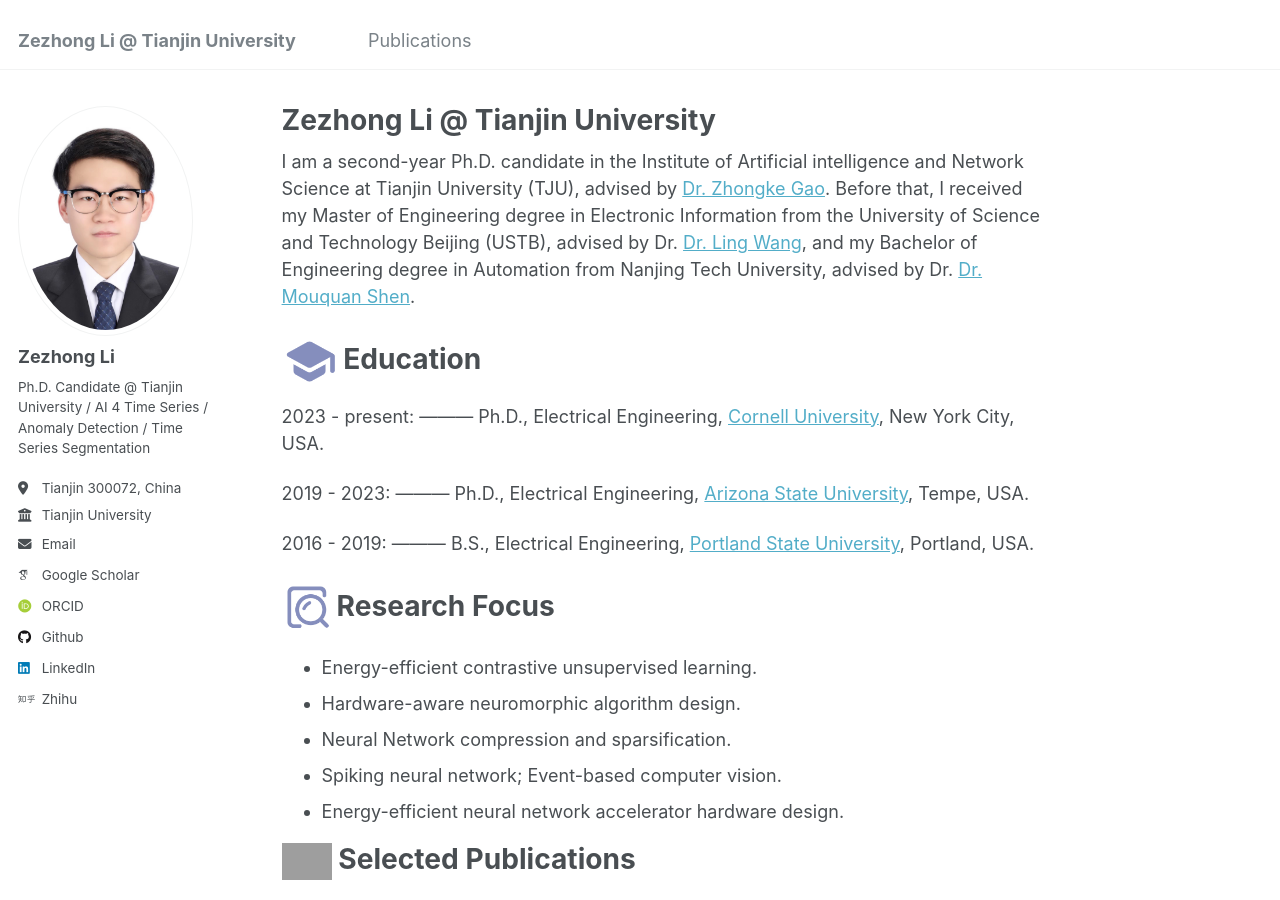
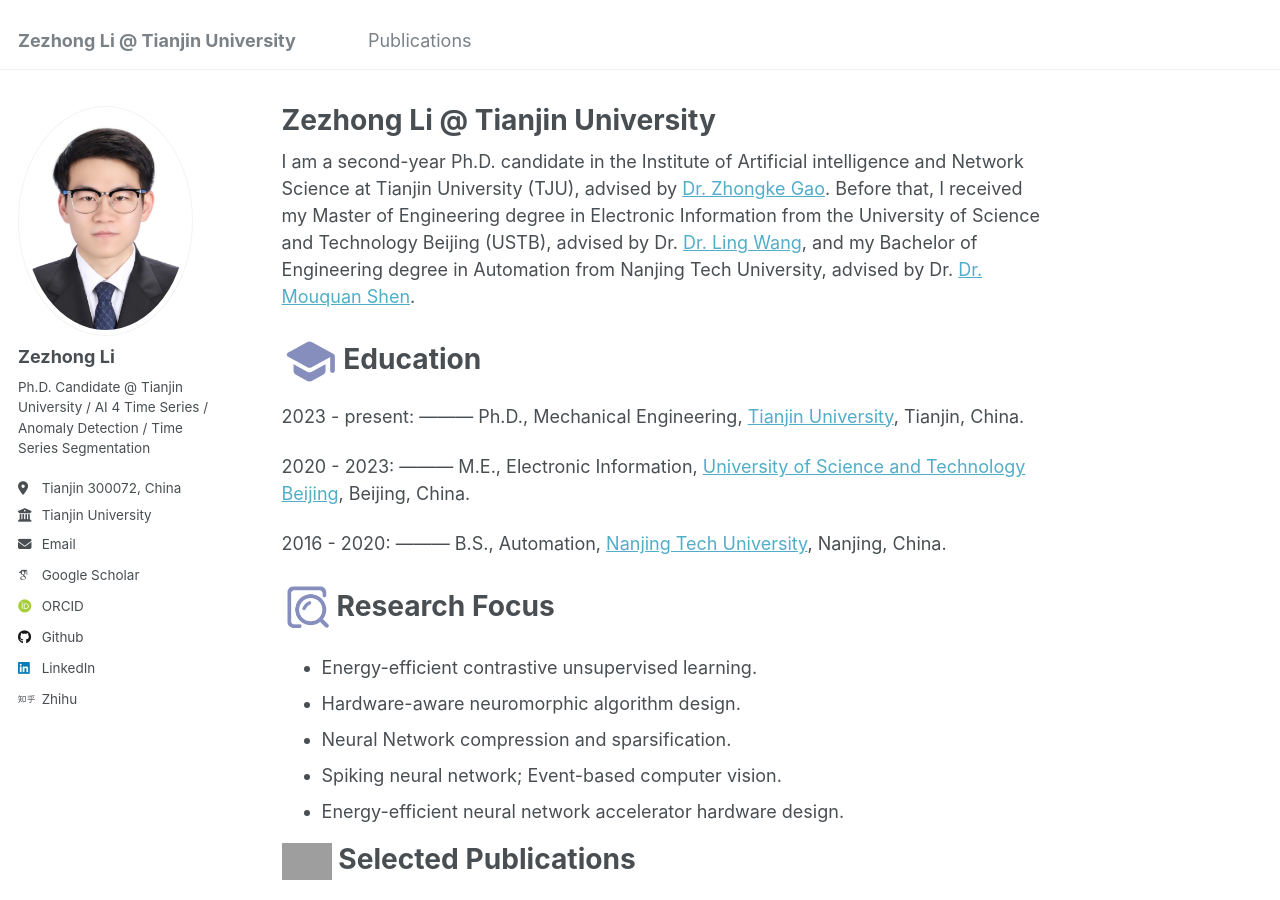
Before and after one commit to lzz19980125/lzz19980125.github.io, a Jekyll site: the page built from _pages/about.md, in a window 1280 px wide and 900 px high. Built offline with Jekyll 4.4.1, drawn with Linux system fonts in a browser that asks for light colours; some web fonts are replaced; grey boxes are pictures that could not be loaded.

Commit message:
Update about.md

```diff
--- a/_pages/about.md
+++ b/_pages/about.md
@@ -12,11 +12,11 @@
 
 # <img src="../images/education_icon.png" width="55" height="50"> Education
 
-2023 - present:  ---------  Ph.D., Electrical Engineering, [Cornell University](https://www.csl.cornell.edu/), New York City, USA.
+2023 - present:  ---------  Ph.D., Mechanical Engineering, [Tianjin University](https://www.tju.edu.cn/), Tianjin, China.
 
-2019 - 2023:  ---------  Ph.D., Electrical Engineering, [Arizona State University](https://ecee.engineering.asu.edu/), Tempe, USA.
+2020 - 2023:  ---------  M.E., Electronic Information, [University of Science and Technology Beijing](https://www.ustb.edu.cn/), Beijing, China.
 
-2016 - 2019:      ---------  B.S., Electrical Engineering, [Portland State University](https://www.pdx.edu/engineering/), Portland, USA.
+2016 - 2020:      ---------  B.S., Automation, [Nanjing Tech University](https://www.njtech.edu.cn/), Nanjing, China.
 
 <img src="../images/focus_icon.png" width="55" height="50">Research Focus
 ======
```
